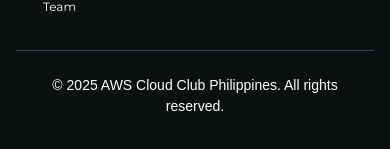
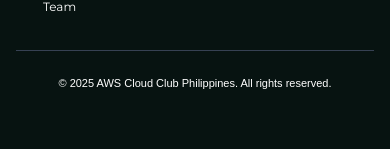
Before and after one commit to Student-Community-Day-Mega-Manila-2025/scd-manila-2025, a Next.js app: page / in a window 390 px wide. Shown: the part 1594-1743 px from the top of the page. Built offline with nearby package versions, Linux system fonts and the light colour scheme.

Commit message:
fix(footer): adjust copyright text size for improved readability

```diff
--- a/src/components/layout/footer.tsx
+++ b/src/components/layout/footer.tsx
@@ -141,7 +141,7 @@
       </div>
 
       <div className="mt-8 border-t border-gray-700 pt-6 pb-4 sm:mt-10 sm:pt-7 sm:pb-6 lg:mt-12 lg:pt-8 lg:pb-8">
-        <p className="font-inter px-4 text-center text-[14px] text-white sm:text-[15px] lg:text-[16px]">
+        <p className="font-inter px-4 text-center text-[11px] text-white sm:text-[16px] lg:text-[16px]">
           © 2025 AWS Cloud Club Philippines. All rights reserved.
         </p>
       </div>
```
